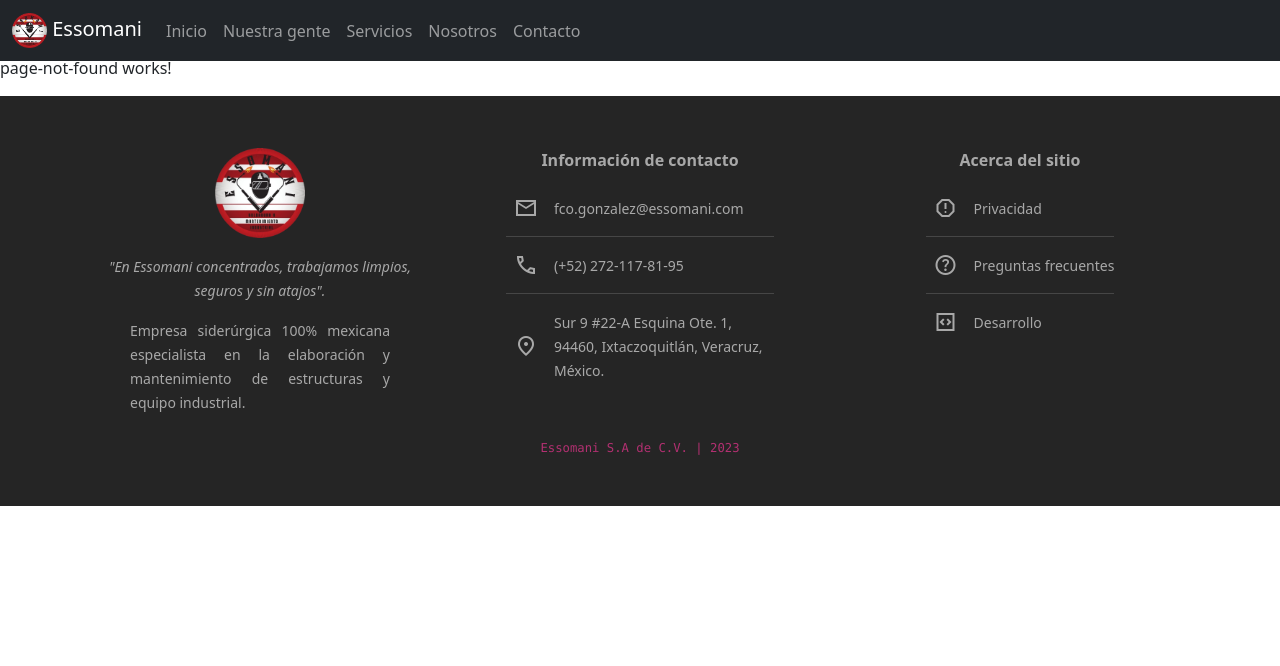
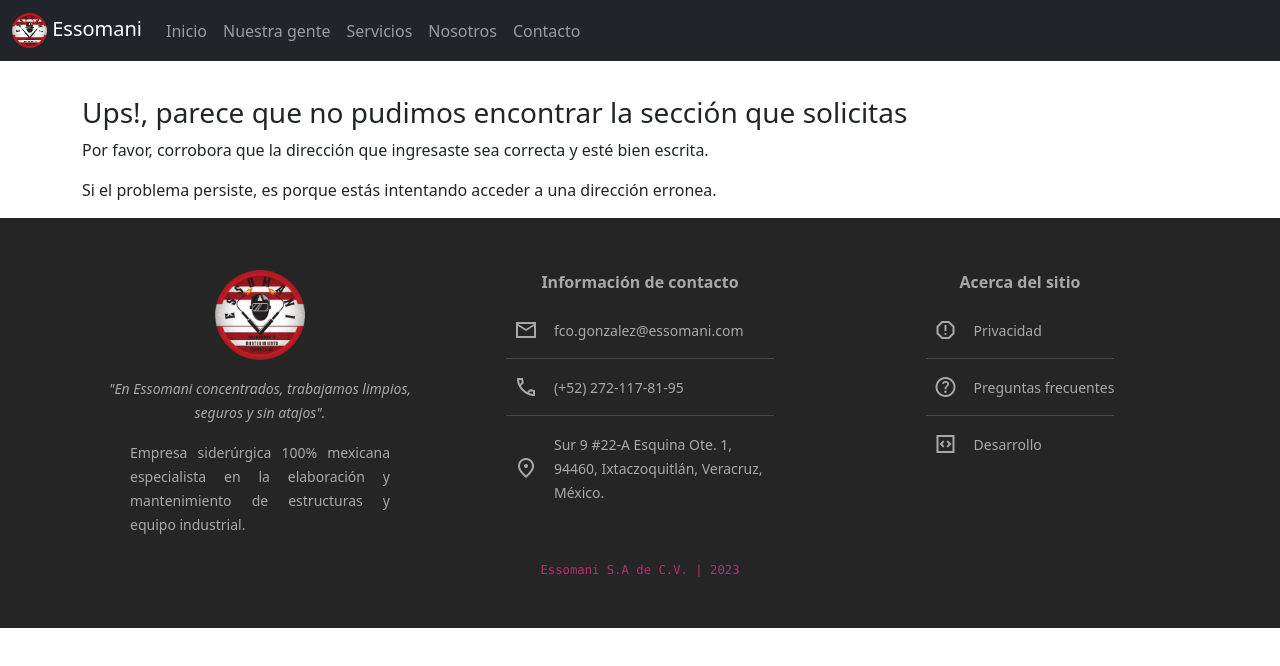
Before and after one commit to Poncho03/essomani, an Angular app: page /companies in a window 1280 px wide. Shown: the top 666 px of the page. Built offline with nearby package versions, Linux system fonts and the light colour scheme.

Commit message:
Avances
Se agrega descripción a página de error.
Se agrega archivo XML para sitemap

```diff
--- a/src/app/pages/page-not-found/page-not-found.component.html
+++ b/src/app/pages/page-not-found/page-not-found.component.html
@@ -1 +1,7 @@
-<p>page-not-found works!</p>
+<div class="container m-header">
+
+    <h3>Ups!, parece que no pudimos encontrar la sección que solicitas</h3>
+    <p>Por favor, corrobora que la dirección que ingresaste sea correcta y esté bien escrita.</p>
+    <p>Si el problema persiste, es porque estás intentando acceder a una dirección erronea.</p>
+
+</div>
```
Also changed, not shown: 1 other file (tests, documents, lock files or other folders).
